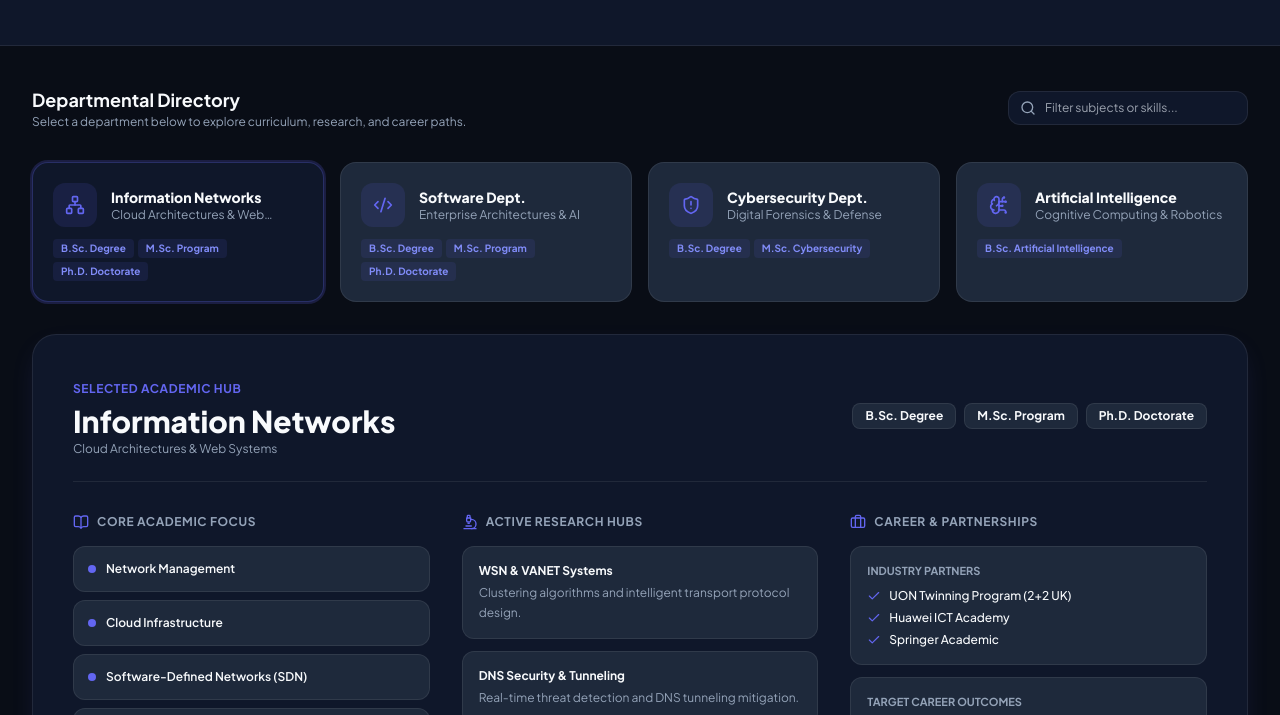
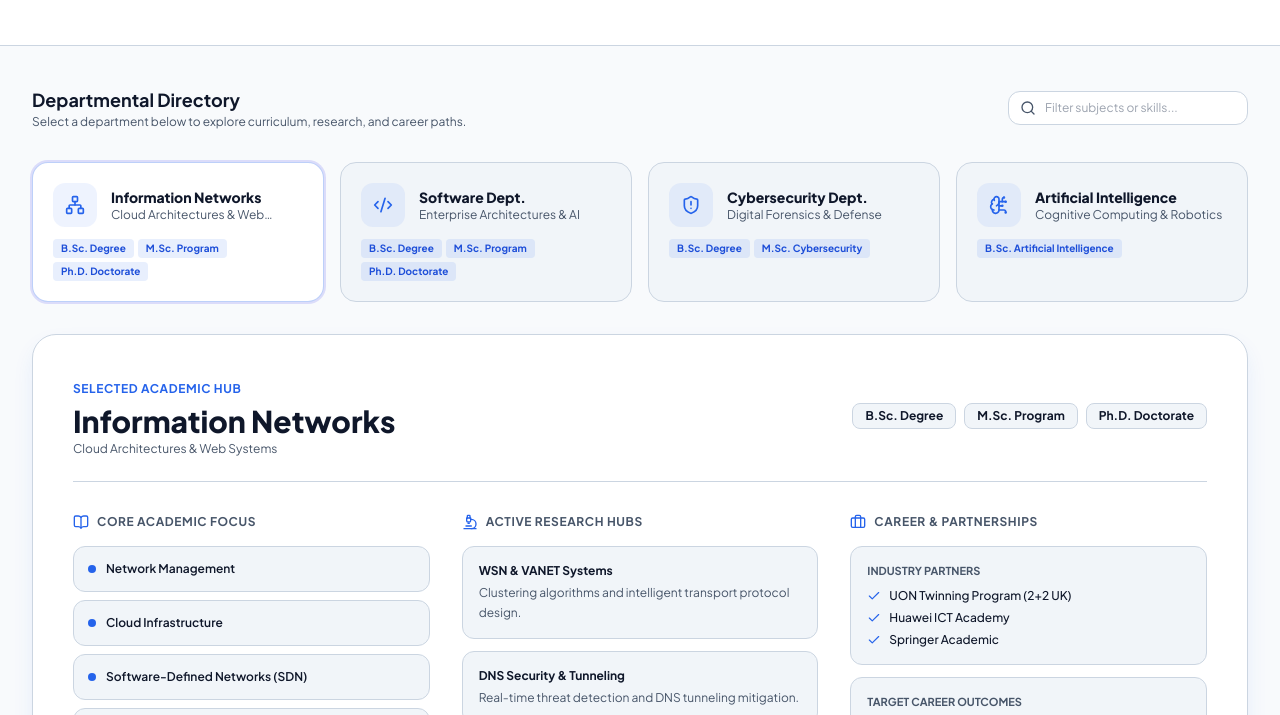
Before and after one commit to geoapi/babylon-it-infographic, a plain HTML site: page index.html in a window 1280 px wide. Shown: the part 358-1073 px from the top of the page. Drawn offline with nearby package versions, Linux system fonts and the light colour scheme.

Commit message:
Change default theme from 'midnight' to 'light'

```diff
--- a/index.html
+++ b/index.html
@@ -508,7 +508,7 @@
         }
 
         document.addEventListener("DOMContentLoaded", () => {
-            setTheme('midnight');
+            setTheme('light');
             renderApp();
         });
     </script>
```
